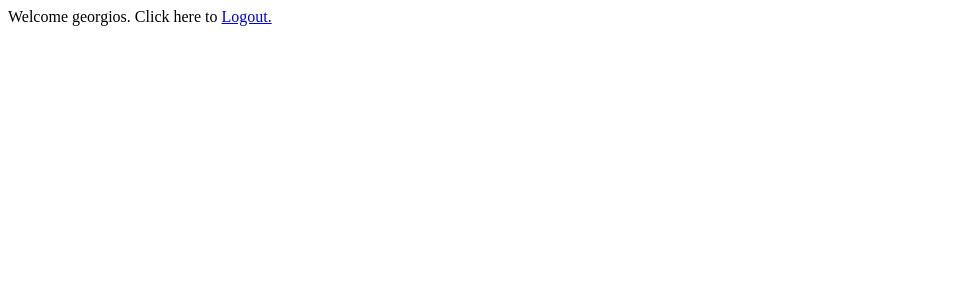
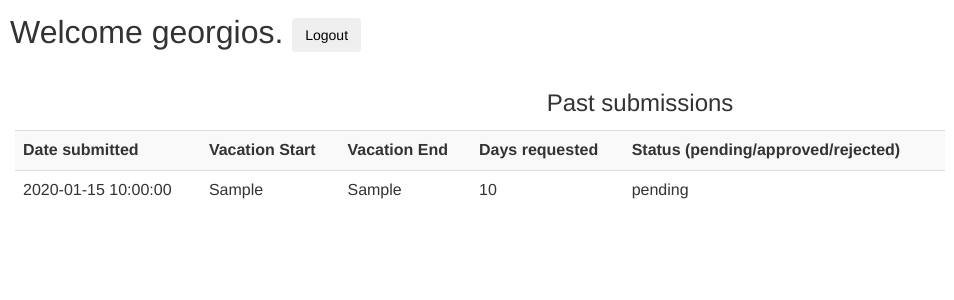
Before and after one commit to krakenhacker/leave-management-system, a PHP site: page /employees/dashboard.php in a window 1280 px wide. Shown: the top 300 px of the page, without its empty margins (0-954 px from the left). Run offline with PHP 8.4, Linux system fonts and the light colour scheme; a user stored in the database is signed in; data comes from the database, SQL or seed files in the repository; both versions use the stored data as it was after the commit; tables that the repository leaves empty or names only in its code hold one stand-in row (values such as "Sample post").

Commit message:
#1 DONE: Login page DONE: Employee can sign into portal and logout. Employee can logout too. DONE: Display list of past submissions
closes #1

```diff
--- /dev/null
+++ b/css/dashboard.css
@@ -0,0 +1,20 @@
+.userinfo{
+    margin: 1rem;
+    font-size: xx-large;
+}
+#logout a{
+    text-decoration: none;
+    color: black;
+}
+#loginpage{
+    text-align: center;
+    color: black;
+    text-decoration: none;
+}
+.container col-md-9{
+    width: 50%;
+}
+.tabletitle{
+    text-align: center;
+    font-size: x-large;
+}
--- a/employees/dashboard.php
+++ b/employees/dashboard.php
@@ -1,18 +1,46 @@
 <?php
+include ('../includes/dbconn.php');
 session_start();
 ?>
 <html>
 <head>
-<title>User Login</title>
+<title>Dashboard</title>
+    <link rel="stylesheet" href="../css/dashboard.css">
+    <meta charset="utf-8">
+    <meta name="viewport" content="width=device-width, initial-scale=1">
+    <link rel="stylesheet" href="https://maxcdn.bootstrapcdn.com/bootstrap/3.4.1/css/bootstrap.min.css">
+    <script src="https://ajax.googleapis.com/ajax/libs/jquery/3.6.0/jquery.min.js"></script>
+    <script src="https://maxcdn.bootstrapcdn.com/bootstrap/3.4.1/js/bootstrap.min.js"></script>
 </head>
 <body>
 
 <?php
-if($_SESSION["empname"]) {
+if(isset($_SESSION["empname"])) {
 ?>
-Welcome <?php echo $_SESSION["empname"]; ?>. Click here to <a href="logout.php" tite="Logout">Logout.
+    <p class="userinfo"> Welcome <?php echo $_SESSION["empname"]; ?>.
+        <button id="logout" type="button" class="btn btn-secondary"><a href="logout.php" tite="Logout">Logout </a></button></p><br>
+
+    <?php
+    $sql = "SELECT submissions.*,stsubmission.status FROM employees, submissions, stsubmission WHERE stsubmission.id=submissions.statusid and employees.id = submissions.employeeid and employeeid = '" . $_SESSION['empid'] . "' ORDER BY submissions.date_submitted DESC";
+    $result = $conn->query($sql);
+
+    if ($result->num_rows > 0) {
+        echo "<p class='tabletitle'>Past submissions</p>";
+        echo "<div class='col-md-9'><table class='table table-striped'><tr><th>Date submitted</th><th>Vacation Start</th><th>Vacation End</th><th>Days requested</th><th>Status (pending/approved/rejected)</th></tr>";
+        while($row = $result->fetch_assoc()) {
+            echo "<tr><td>".$row["date_submitted"]."</td><td>".$row["vacstart"]."</td><td>".$row["vacend"]."</td><td>".$row["totaldays"]."</td><td>".$row["status"]."</td></tr>";
+        }
+        echo "</table></div></div>";
+        }
+     else {
+    }
+    $conn->close();
+    ?>
+
+
+
 <?php
-}else echo "<h1>Please login first .</h1>";
+}else echo "<h1 style='text-align: center'>Please login first</h1><br><p id='loginpage'><button type='button' class='btn btn-secondary'><a href='../index.php'>Login Page </a></button></p>";
 ?>
 </body>
 </html>
--- a/index.php
+++ b/index.php
@@ -28,7 +28,6 @@ if(isset($_POST['signin'])) {
     <meta charset="utf-8">
     <title>Leave Portal</title>
     <meta name="viewport" content="width=device-width, initial-scale=1">
-    <link rel="stylesheet" href="css/index.css">
     <link rel="stylesheet" href="https://cdn.jsdelivr.net/npm/bootstrap@4.6.1/dist/css/bootstrap.min.css">
     <script src="https://cdn.jsdelivr.net/npm/jquery@3.6.0/dist/jquery.slim.min.js"></script>
     <script src="https://cdn.jsdelivr.net/npm/popper.js@1.16.1/dist/umd/popper.min.js"></script>
```
Also changed, not shown: databse/leaveportaldb.sql (added, +122 -0 lines).
